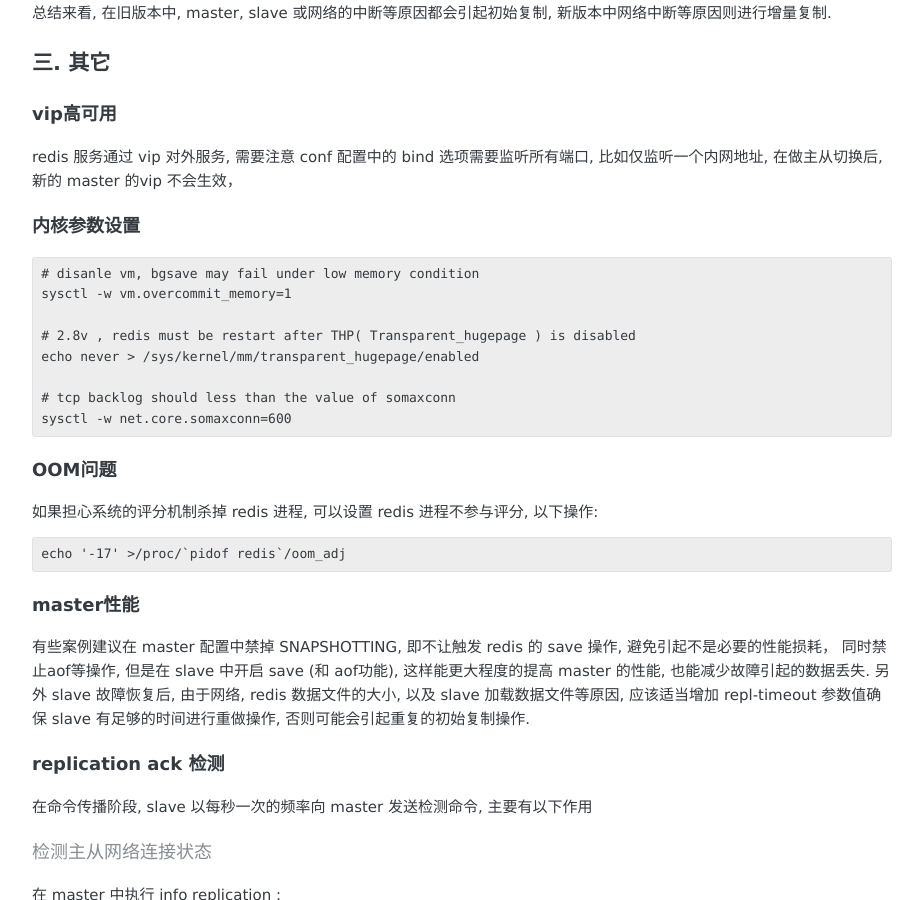
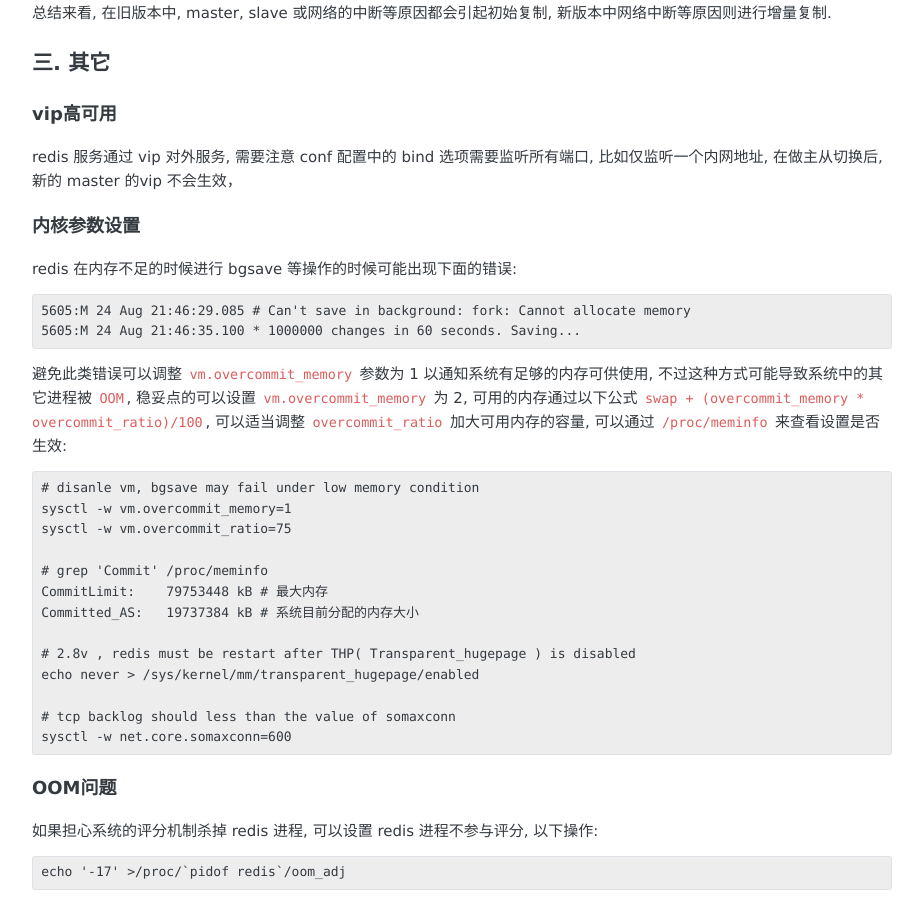
Before and after one commit to arstercz/arstercz.github.io, a Jekyll site: the page built from _posts/2015-01-26-redis-%e5%a4%8d%e5%88%b6%e5%8a%9f%e8%83%bd%e8%af%b4%e6%98%8e.md, in a window 1280 px wide and 900 px high, scrolled down 1205 px. Shown: the whole window, without its empty margins (178-1101 px from the left). Built offline with Jekyll 4.4.1, drawn with Linux system fonts in a browser that asks for light colours; comment, search, counter and statistics services are not loaded.

Commit message:
add redis overcommit_memory usage

````diff
--- a/_posts/2015-01-26-redis-%e5%a4%8d%e5%88%b6%e5%8a%9f%e8%83%bd%e8%af%b4%e6%98%8e.md
+++ b/_posts/2015-01-26-redis-%e5%a4%8d%e5%88%b6%e5%8a%9f%e8%83%bd%e8%af%b4%e6%98%8e.md
@@ -66,9 +66,22 @@
 redis 服务通过 vip 对外服务, 需要注意 conf 配置中的 bind 选项需要监听所有端口, 比如仅监听一个内网地址, 在做主从切换后, 新的 master 的vip 不会生效，
 
 ### 内核参数设置
+
+redis 在内存不足的时候进行 bgsave 等操作的时候可能出现下面的错误:
+```
+5605:M 24 Aug 21:46:29.085 # Can't save in background: fork: Cannot allocate memory
+5605:M 24 Aug 21:46:35.100 * 1000000 changes in 60 seconds. Saving...
+```
+避免此类错误可以调整 `vm.overcommit_memory` 参数为 1 以通知系统有足够的内存可供使用, 不过这种方式可能导致系统中的其它进程被 `OOM`, 稳妥点的可以设置 `vm.overcommit_memory` 为 2, 可用的内存通过以下公式 `swap + (overcommit_memory * overcommit_ratio)/100`, 可以适当调整 `overcommit_ratio` 加大可用内存的容量, 可以通过 `/proc/meminfo` 来查看设置是否生效:
+
 ```
 # disanle vm, bgsave may fail under low memory condition
 sysctl -w vm.overcommit_memory=1
+sysctl -w vm.overcommit_ratio=75
+
+# grep 'Commit' /proc/meminfo
+CommitLimit:    79753448 kB # 最大内存
+Committed_AS:   19737384 kB # 系统目前分配的内存大小
 
 # 2.8v , redis must be restart after THP( Transparent_hugepage ) is disabled
 echo never > /sys/kernel/mm/transparent_hugepage/enabled
@@ -76,6 +89,8 @@
 # tcp backlog should less than the value of somaxconn
 sysctl -w net.core.somaxconn=600
 ```
+
+
 
 ### OOM问题
 
````
